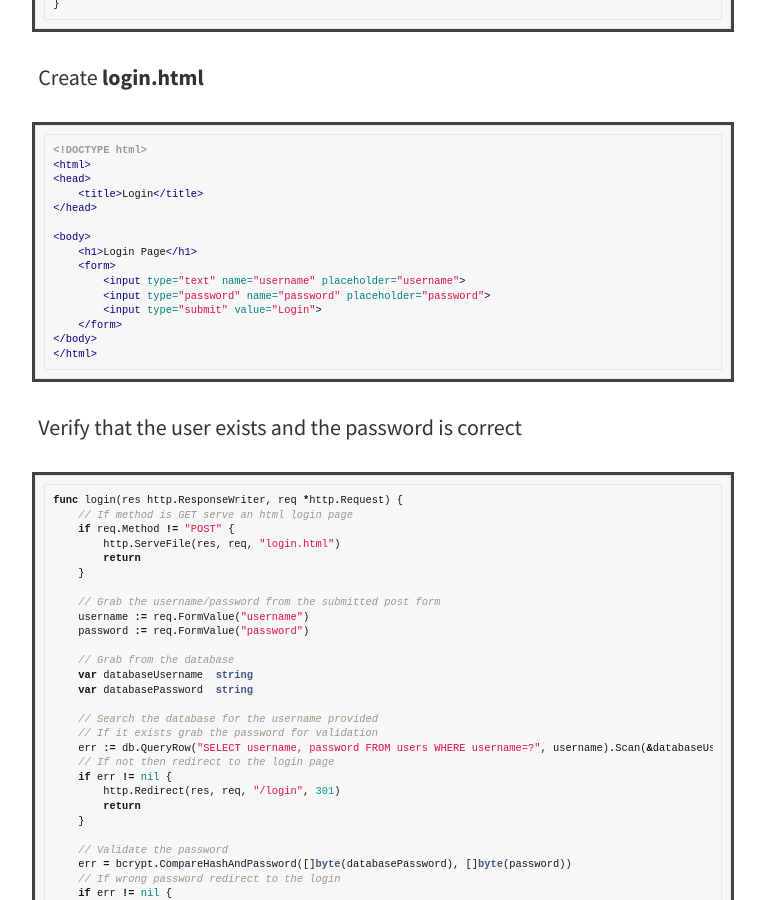
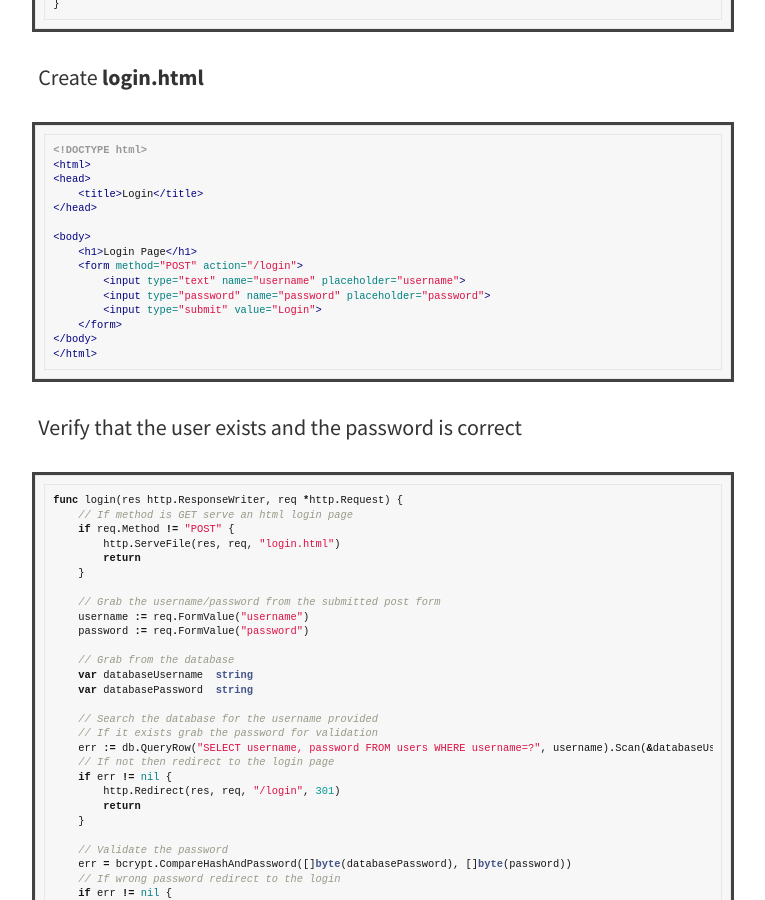
Before and after one commit to xDinomode/Dinosaurscode, a Jekyll site: the page built from _posts/2016-06-19-golang-mysql-authentication.md, in a window 1280 px wide and 900 px high, scrolled down 3090 px. Shown: the whole window, without its empty margins (257-1022 px from the left). Built offline with Jekyll 4.4.1, drawn with Linux system fonts in a browser that asks for light colours; some web fonts are replaced; comment, search, counter and statistics services are not loaded.

Commit message:
fixed missing method=post

```diff
--- a/_posts/2016-06-19-golang-mysql-authentication.md
+++ b/_posts/2016-06-19-golang-mysql-authentication.md
@@ -156,7 +156,7 @@ Create **login.html**
 
 <body>
     <h1>Login Page</h1>
-    <form>
+    <form method="POST" action="/login">
         <input type="text" name="username" placeholder="username">
         <input type="password" name="password" placeholder="password">
         <input type="submit" value="Login">
```
